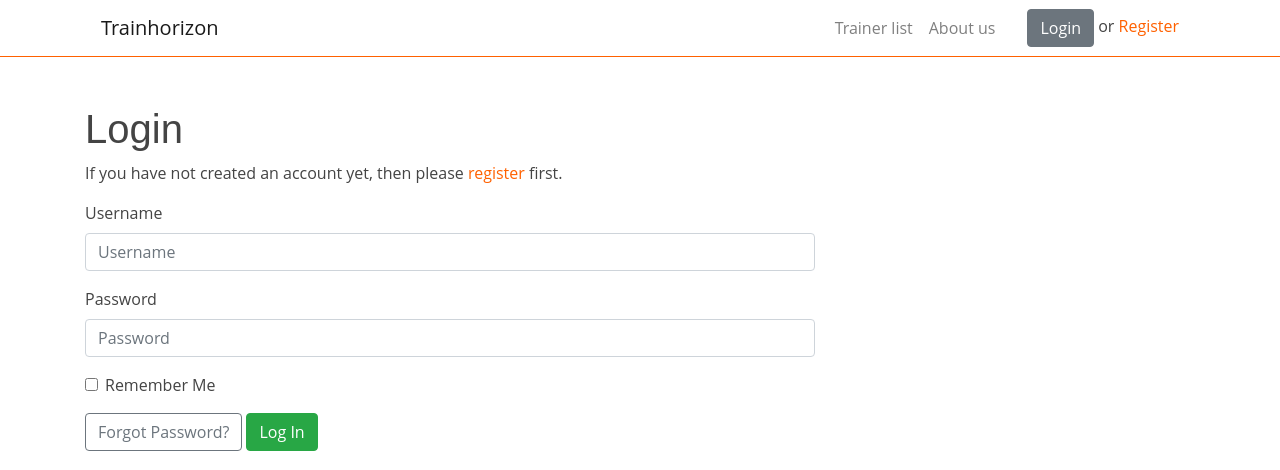
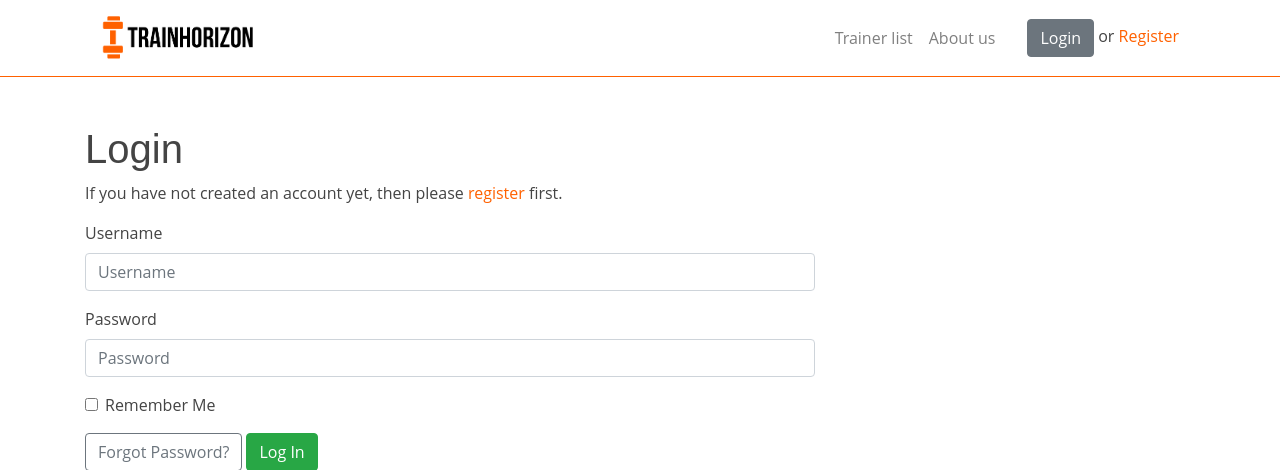
Before and after one commit to feenkind/django-fitness-platform, a Django app: page /user/login/ in a window 1280 px wide. Shown: the top 470 px of the page. Run offline with Django 3.2, Linux system fonts and the light colour scheme; parts of the project's set-up code (start-up, migrations or seed data) failed here and were passed over; some libraries are stand-ins or nearby versions.

Commit message:
Add logo

```diff
--- a/templates/base.html
+++ b/templates/base.html
@@ -1,6 +1,7 @@
 {% load bootstrap4 %}
 {% load static %}
 {% load i18n %}
+{% load static %}
 
 <!DOCTYPE html>
 <html lang="en">
@@ -15,7 +16,10 @@
 <header class="border-bottom border-primary">
   <div class="container-md">
     <nav class="navbar navbar-expand-lg navbar-light">
-      <a class="navbar-brand" href="/">Trainhorizon</a>
+
+      <a class="navbar-brand" href="/">
+        <img src="{% static 'img/logo.png' %}" height="50" class="d-inline-block align-top" alt="">
+      </a>
       <button class="navbar-toggler" type="button" data-toggle="collapse" data-target="#navbarSupportedContent" aria-controls="navbarSupportedContent" aria-expanded="false" aria-label="Toggle navigation">
         <span class="navbar-toggler-icon"></span>
       </button>
```
Also changed, not shown: static/img/logo.png (added).
